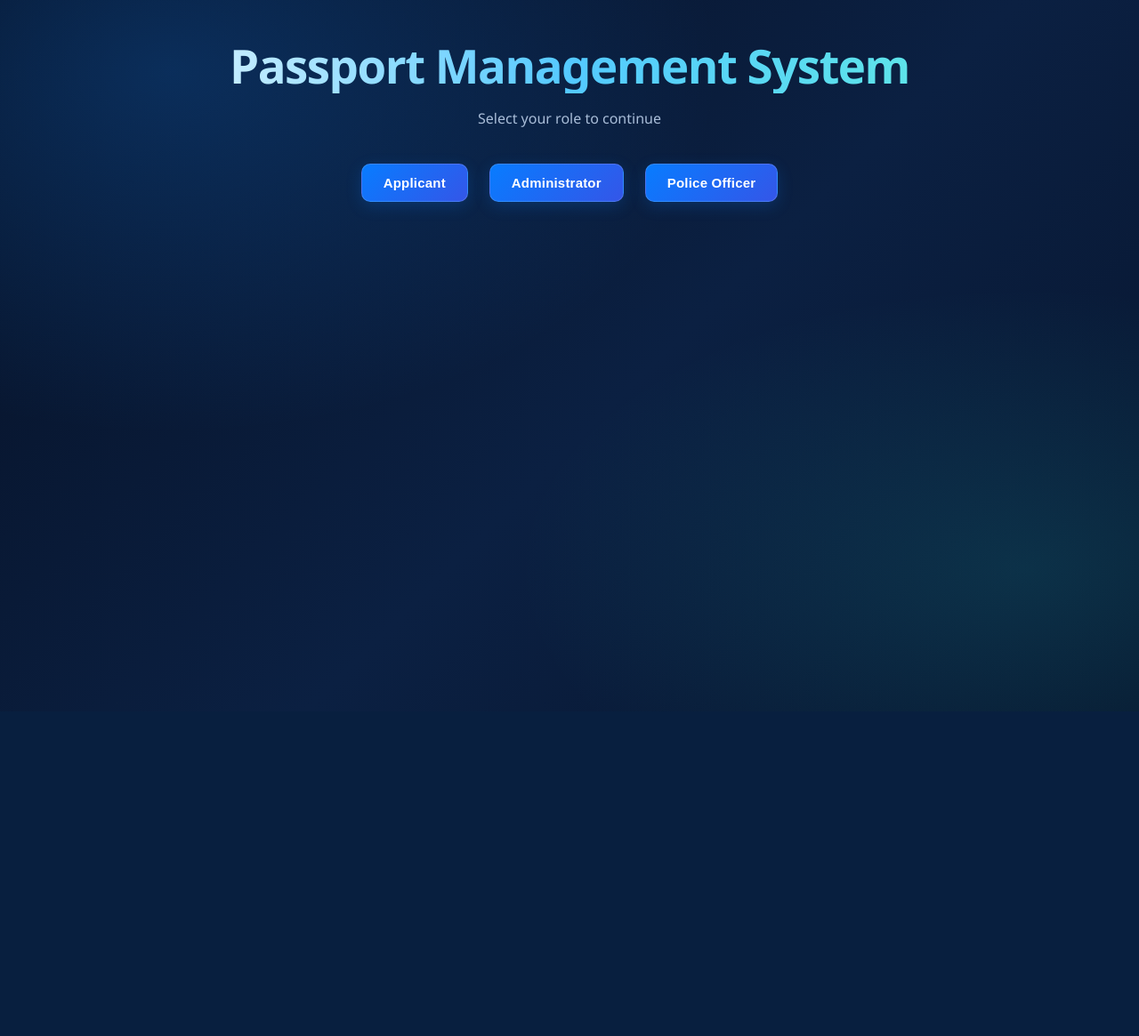
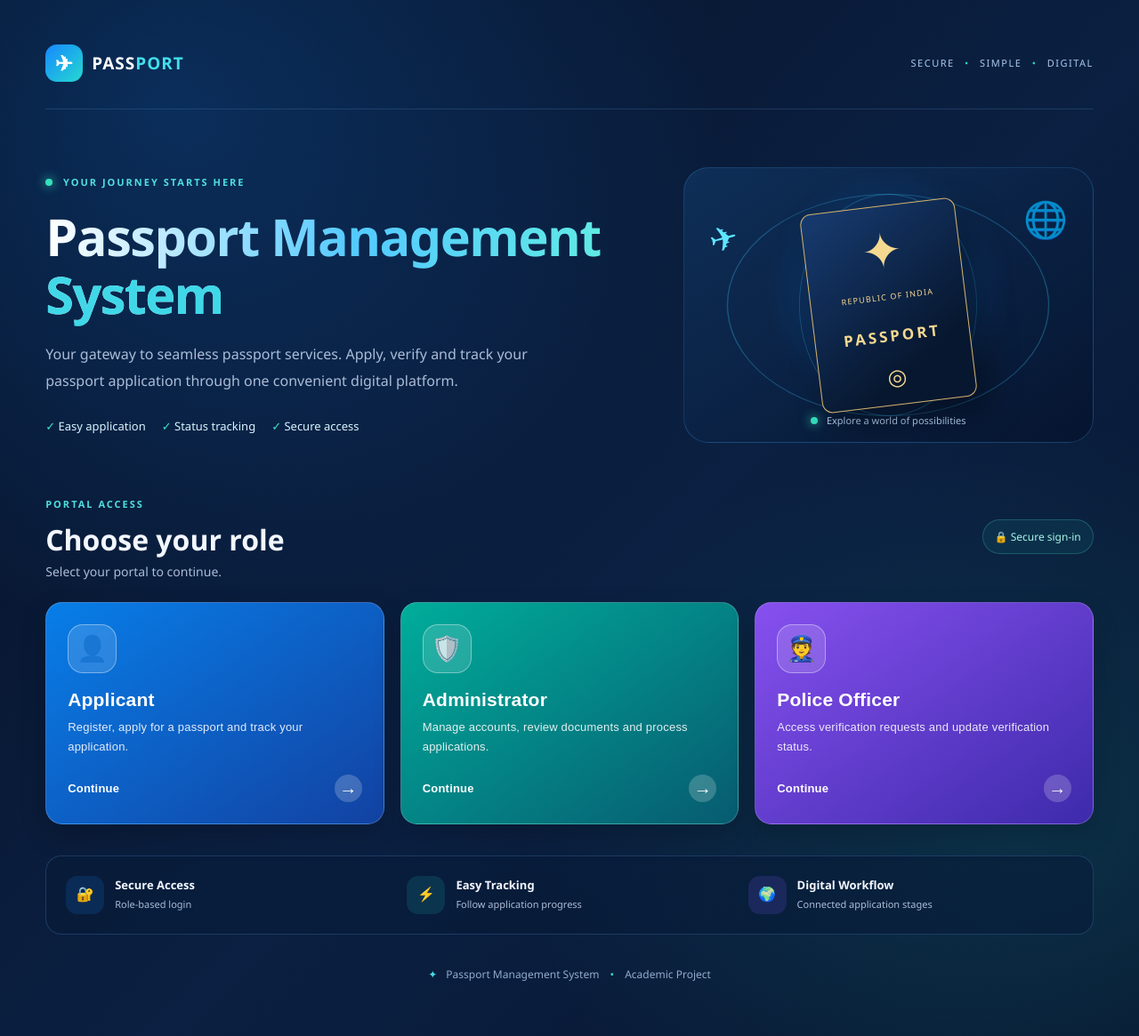
Before and after one commit to rinitta2606-hub/Passport-Automation-System, a Flask app: page / in a window 1280 px wide. Shown: the whole page at 89% size. Before the commit the page ends 721 px from the top, so only its background shows below. Run offline with Flask 3, Linux system fonts and the light colour scheme.

Commit message:
Update index.html

```diff
--- a/templates/index.html
+++ b/templates/index.html
@@ -1,10 +1,10 @@
+
 <!DOCTYPE html>
 <html lang="en">
-
 <head>
     <meta charset="UTF-8">
     <meta name="viewport" content="width=device-width, initial-scale=1.0">
-
+    <meta name="theme-color" content="#07152e">
     <title>Passport Management System</title>
 
     <link rel="stylesheet"
@@ -12,29 +12,150 @@
 </head>
 
 <body>
-
     <div class="container">
 
-        <h1>Passport Management System</h1>
+        <header class="site-header">
+            <a class="brand" href="/" aria-label="Passport Management home">
+                <span class="brand-icon">✈</span>
+                <span>PASS<span class="brand-accent">PORT</span></span>
+            </a>
+            <span class="header-tag">SECURE <span>•</span> SIMPLE <span>•</span> DIGITAL</span>
+        </header>
 
-        <p>Select your role to continue</p>
+        <section class="hero">
+            <div class="hero-copy">
+                <div class="eyebrow">
+                    <span class="live-dot"></span>
+                    YOUR JOURNEY STARTS HERE
+                </div>
 
-        <div class="role-buttons">
-            <button onclick="showLogin('applicant')">Applicant</button>
-            <button onclick="showLogin('admin')">Administrator</button>
-            <button onclick="showLogin('police')">Police Officer</button>
-        </div>
+                <h1>Passport Management <span>System</span></h1>
 
-        <!-- Login / Registration -->
+                <p class="hero-description">
+                    Your gateway to seamless passport services.
+                    Apply, verify and track your passport application
+                    through one convenient digital platform.
+                </p>
+
+                <div class="hero-points">
+                    <span>✓ Easy application</span>
+                    <span>✓ Status tracking</span>
+                    <span>✓ Secure access</span>
+                </div>
+            </div>
+
+            <div class="hero-art" aria-label="Passport and travel illustration">
+                <div class="orbit orbit-one"></div>
+                <div class="orbit orbit-two"></div>
+                <div class="globe">🌐</div>
+                <div class="plane">✈</div>
+
+                <div class="passport-illustration">
+                    <span class="passport-world">✦</span>
+                    <span class="passport-country">REPUBLIC OF INDIA</span>
+                    <span class="passport-title">PASSPORT</span>
+                    <span class="passport-symbol">◎</span>
+                </div>
+
+                <div class="art-caption">
+                    <span class="caption-dot"></span>
+                    Explore a world of possibilities
+                </div>
+            </div>
+        </section>
+
+        <section class="roles-section">
+            <div class="section-heading">
+                <div>
+                    <span class="section-kicker">PORTAL ACCESS</span>
+                    <h2>Choose your role</h2>
+                    <p>Select your portal to continue.</p>
+                </div>
+                <span class="secure-label">🔒 Secure sign-in</span>
+            </div>
+
+            <div class="role-buttons role-grid">
+
+                <button class="role-card applicant-card"
+                        onclick="showLogin('applicant')">
+                    <span class="role-icon">👤</span>
+                    <span class="role-name">Applicant</span>
+                    <span class="role-description">
+                        Register, apply for a passport and track your application.
+                    </span>
+                    <span class="role-action">
+                        Continue <span>→</span>
+                    </span>
+                </button>
+
+                <button class="role-card admin-card"
+                        onclick="showLogin('admin')">
+                    <span class="role-icon">🛡️</span>
+                    <span class="role-name">Administrator</span>
+                    <span class="role-description">
+                        Manage accounts, review documents and process applications.
+                    </span>
+                    <span class="role-action">
+                        Continue <span>→</span>
+                    </span>
+                </button>
+
+                <button class="role-card police-card"
+                        onclick="showLogin('police')">
+                    <span class="role-icon">👮</span>
+                    <span class="role-name">Police Officer</span>
+                    <span class="role-description">
+                        Access verification requests and update verification status.
+                    </span>
+                    <span class="role-action">
+                        Continue <span>→</span>
+                    </span>
+                </button>
+
+            </div>
+        </section>
+
+        <section class="features">
+            <div class="feature">
+                <span class="feature-icon blue-icon">🔐</span>
+                <div>
+                    <h3>Secure Access</h3>
+                    <p>Role-based login</p>
+                </div>
+            </div>
+
+            <div class="feature">
+                <span class="feature-icon teal-icon">⚡</span>
+                <div>
+                    <h3>Easy Tracking</h3>
+                    <p>Follow application progress</p>
+                </div>
+            </div>
+
+            <div class="feature">
+                <span class="feature-icon purple-icon">🌍</span>
+                <div>
+                    <h3>Digital Workflow</h3>
+                    <p>Connected application stages</p>
+                </div>
+            </div>
+        </section>
+
+        <!-- Existing JavaScript login and registration area -->
         <div id="login-section"></div>
 
-        <!-- Dashboards -->
+        <!-- Existing dashboards -->
         <div id="main-section"></div>
+
+        <footer class="site-footer">
+            <span class="footer-mark">✦</span>
+            Passport Management System
+            <span class="footer-separator">•</span>
+            Academic Project
+        </footer>
 
     </div>
 
     <script src="{{ url_for('static', filename='js/script.js') }}"></script>
-
 </body>
-
 </html>
```
